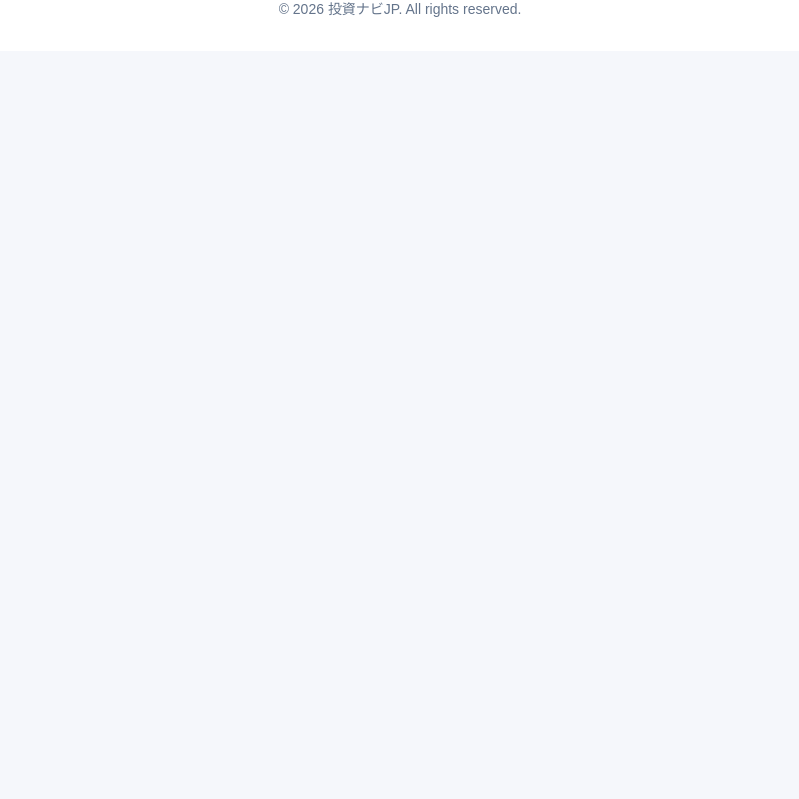
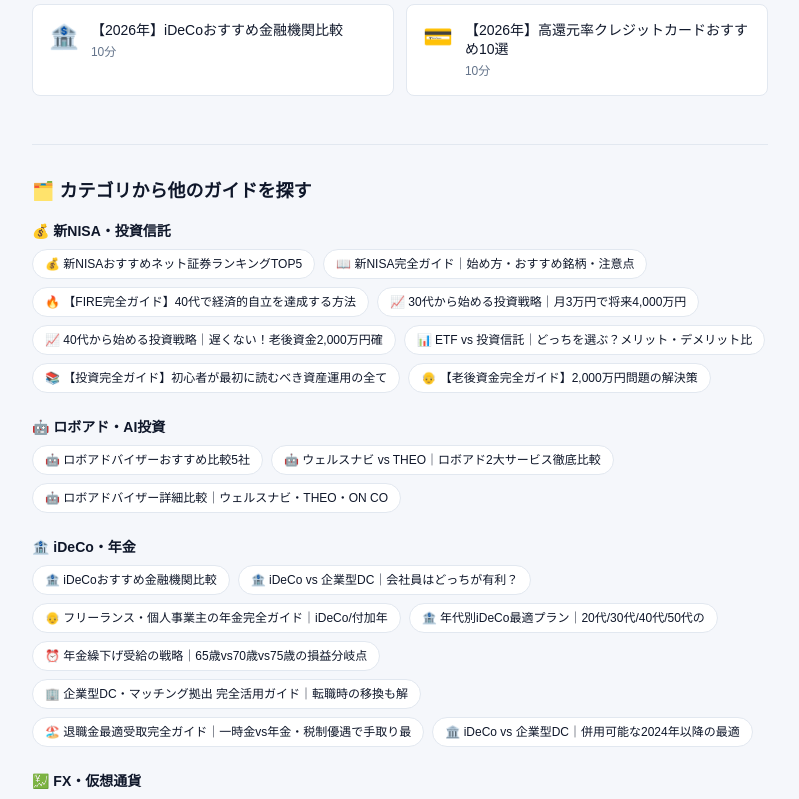
Before and after one commit to music6745-max/money-navi, a Next.js app: page /guide/bitflyer-review in a window 1280 px wide. Shown: the part 1986-2785 px from the top of the page, without its empty margins (240-1039 px from the left). Before the commit the page ends 2037 px from the top, so only its background shows below. Built offline with nearby package versions, Linux system fonts and the light colour scheme.

Commit message:
Enhance GuideRelatedLinks: 12 related guides + category navigation with 48+ internal links per page (SEO boost for non-indexed pages)

```diff
--- a/src/components/GuideRelatedLinks.tsx
+++ b/src/components/GuideRelatedLinks.tsx
@@ -2,11 +2,49 @@ import Link from "next/link";
 import { guides } from "@/lib/guides";
 
 export function GuideRelatedLinks({ currentSlug, category }: { currentSlug: string; category?: string }) {
-  const related = guides
-    .filter((g) => g.slug !== currentSlug && (category ? g.category === category : true))
+  // Same category guides (up to 8)
+  const sameCategory = guides
+    .filter((g) => g.slug !== currentSlug && category && g.category === category)
+    .slice(0, 8);
+
+  // Other category guides for diversity (up to 4 from different categories)
+  const otherCategories = guides
+    .filter((g) => g.slug !== currentSlug && (!category || g.category !== category))
+    .sort(() => {
+      // Pseudo-random based on currentSlug for stable order
+      const hash = currentSlug.split("").reduce((a, c) => a + c.charCodeAt(0), 0);
+      return hash % 2 === 0 ? 1 : -1;
+    })
     .slice(0, 4);
+
+  const related = [...sameCategory, ...otherCategories];
+
   if (related.length === 0) return null;
+
+  // Additional: all guides grouped by category for site-wide navigation
+  const categoryGroups: Record<string, typeof guides> = {};
+  guides.forEach((g) => {
+    if (g.slug === currentSlug) return;
+    if (!categoryGroups[g.category]) categoryGroups[g.category] = [];
+    categoryGroups[g.category].push(g);
+  });
+
+  const categoryLabels: Record<string, string> = {
+    nisa: "💰 新NISA・投資信託",
+    broker: "📊 ネット証券",
+    ideco: "🏦 iDeCo・年金",
+    "fx-crypto": "💹 FX・仮想通貨",
+    roboadvisor: "🤖 ロボアド・AI投資",
+    card: "💳 クレカ・キャッシュレス",
+    sidejob: "💼 副業・稼ぎ方",
+    household: "🏠 家計・節約",
+    tax: "📋 税金・節税",
+    investment: "📈 投資戦略",
+    business: "💼 ビジネス・保険",
+  };
+
   return (
+    <>
       <section className="mt-12 pt-8 border-t border-card-border">
         <h3 className="text-lg font-bold mb-4">📚 関連ガイド</h3>
         <div className="grid grid-cols-1 sm:grid-cols-2 gap-3">
@@ -27,5 +65,28 @@ export function GuideRelatedLinks({ currentSlug, category }: { currentSlug: stri
           ))}
         </div>
       </section>
+
+      <section className="mt-12 pt-8 border-t border-card-border">
+        <h3 className="text-lg font-bold mb-4">🗂️ カテゴリから他のガイドを探す</h3>
+        <div className="space-y-6">
+          {Object.entries(categoryGroups).slice(0, 6).map(([catKey, catGuides]) => (
+            <div key={catKey}>
+              <h4 className="text-sm font-semibold mb-2">{categoryLabels[catKey] || catKey}</h4>
+              <div className="flex flex-wrap gap-2">
+                {catGuides.slice(0, 8).map((g) => (
+                  <Link
+                    key={g.slug}
+                    href={`/guide/${g.slug}`}
+                    className="text-xs px-3 py-1.5 rounded-full border border-card-border bg-card-bg hover:border-primary/40 hover:bg-primary/5 transition-all"
+                  >
+                    {g.icon} {g.title.replace(/【\d+年】/, "").slice(0, 30)}
+                  </Link>
+                ))}
+              </div>
+            </div>
+          ))}
+        </div>
+      </section>
+    </>
   );
 }
```
Lines whose indentation alone changed are shown as unchanged.
